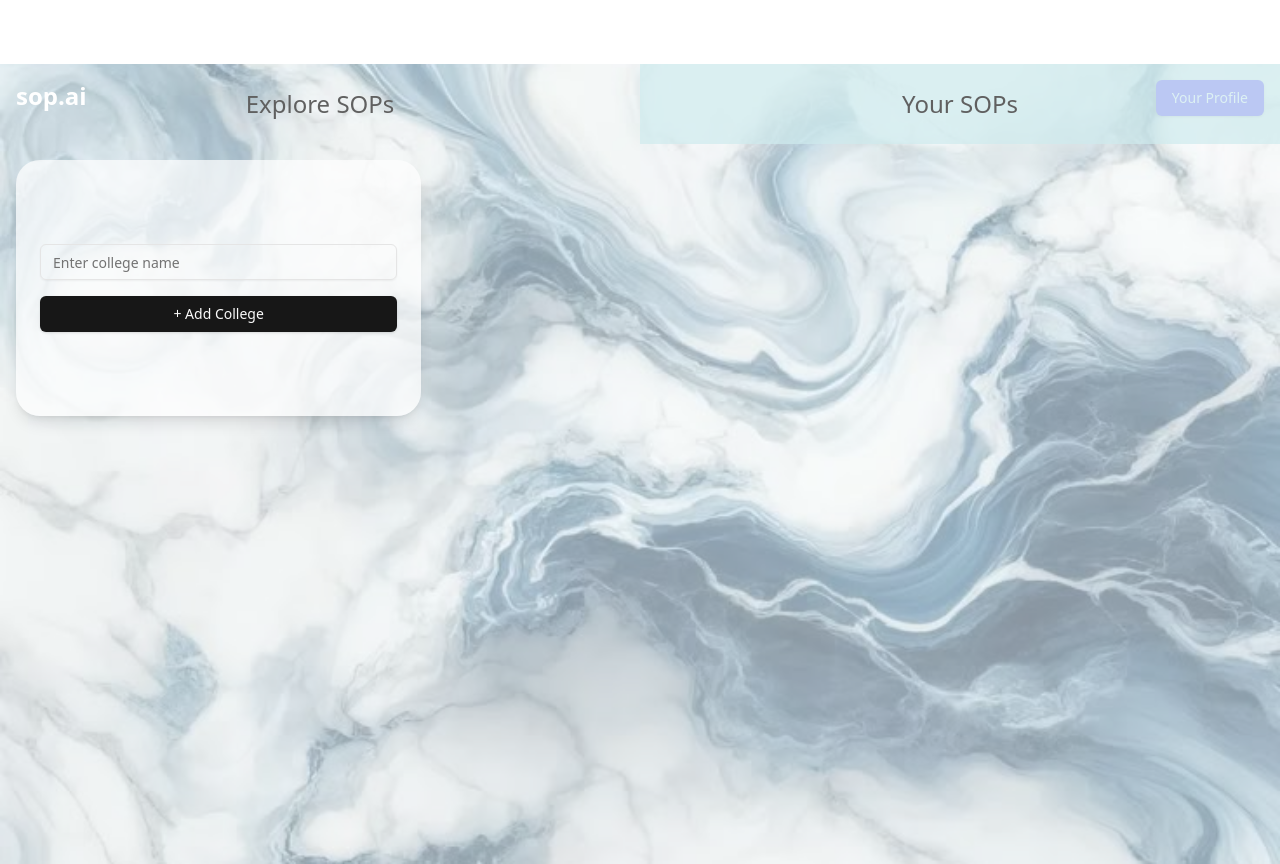
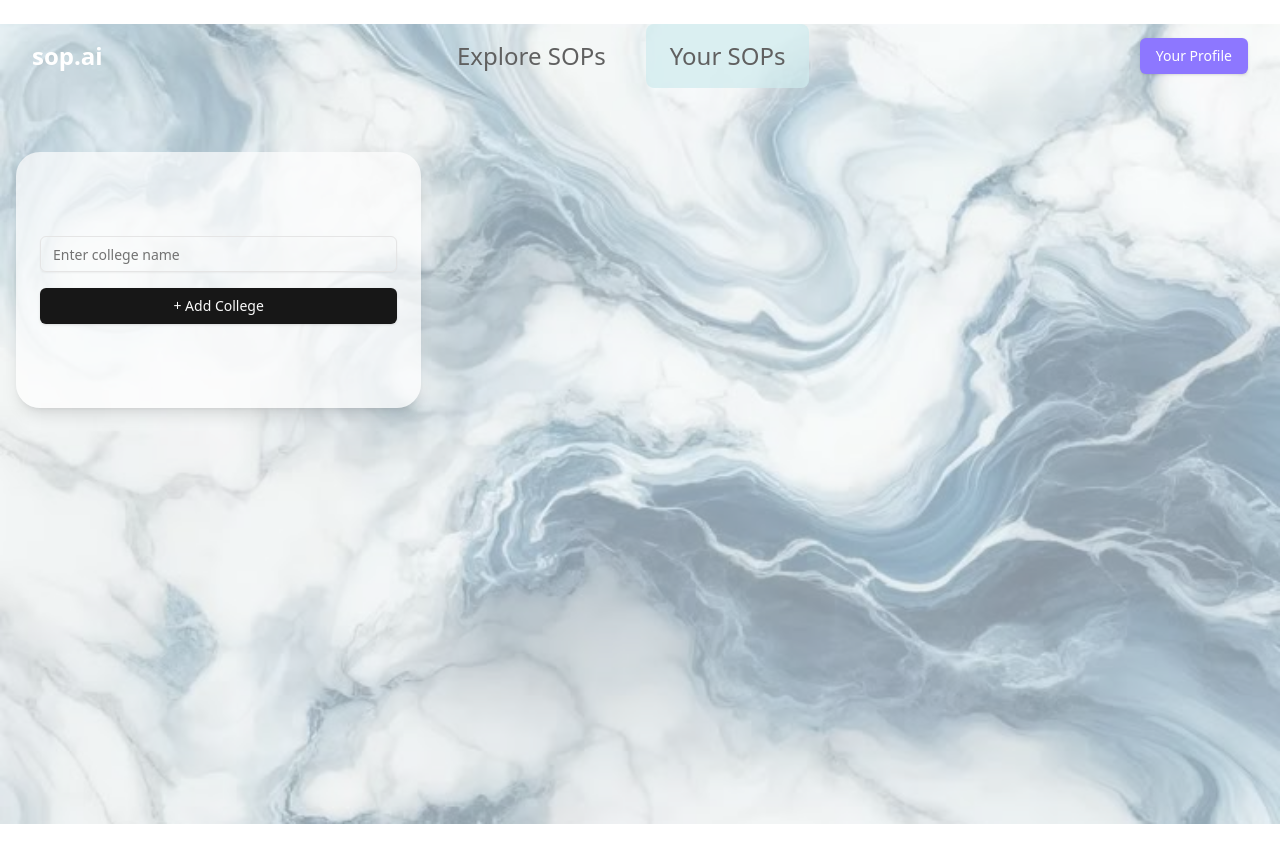
Before and after one commit to Narpear/sop.ai, a Next.js app: page /dashboard in a window 1280 px wide. After the commit the page ends 824 px from the top, so only its background shows below. Built offline with nearby package versions, Linux system fonts and the light colour scheme.

Commit message:
edited dashboard

```diff
--- a/src/app/dashboard/page.tsx
+++ b/src/app/dashboard/page.tsx
@@ -100,28 +100,31 @@ export default function SOPTrackerPage() {
         />
       </div>
 
-      {/* Header with logo and profile button */}
-      <div className="absolute top-4 left-4 text-2xl font-bold text-white">
-        sop.ai
-      </div>
-      <div className="absolute top-4 right-4">
+      {/* Header with Tab Navigation */}
+      <div className="relative z-10 mt-6 px-8 flex items-center justify-between">
+        {/* Logo */}
+        <div className="text-2xl font-bold text-white">sop.ai</div>
+
+        {/* Tab Navigation */}
+        <div className="flex flex-1 justify-center space-x-4">
+          <div className="py-4 px-6 text-sop-gray-dark text-2xl font-medium cursor-pointer">
+            Explore SOPs
+          </div>
+          <div className="py-4 px-6 text-sop-gray-dark text-2xl font-medium bg-sop-active bg-opacity-70 rounded-lg cursor-pointer">
+            Your SOPs
+          </div>
+        </div>
+
+        {/* Profile Button */}
         <Button className="bg-[#8d77ff] text-white hover:bg-[#7a66e6]">
           Your Profile
         </Button>
       </div>
 
       {/* Content */}
-      <div className="relative z-10 mt-16">
-        {/* Tab Navigation */}
-        <div className="flex w-full mt-12">
-          <div className="w-1/2 py-6 text-center text-sop-gray-dark text-2xl font-medium">Explore SOPs</div>
-          <div className="w-1/2 py-6 text-center text-sop-gray-dark text-2xl font-medium bg-sop-active bg-opacity-70">
-            Your SOPs
-          </div>
-        </div>
-
+      <div className="relative z-10 mt-12 p-4">
         {/* Cards Grid */}
-        <div className="grid grid-cols-1 md:grid-cols-3 gap-4 p-4">
+        <div className="grid grid-cols-1 md:grid-cols-3 gap-4">
           {/* College Cards */}
           {colleges.map((college) => (
             <div
```
